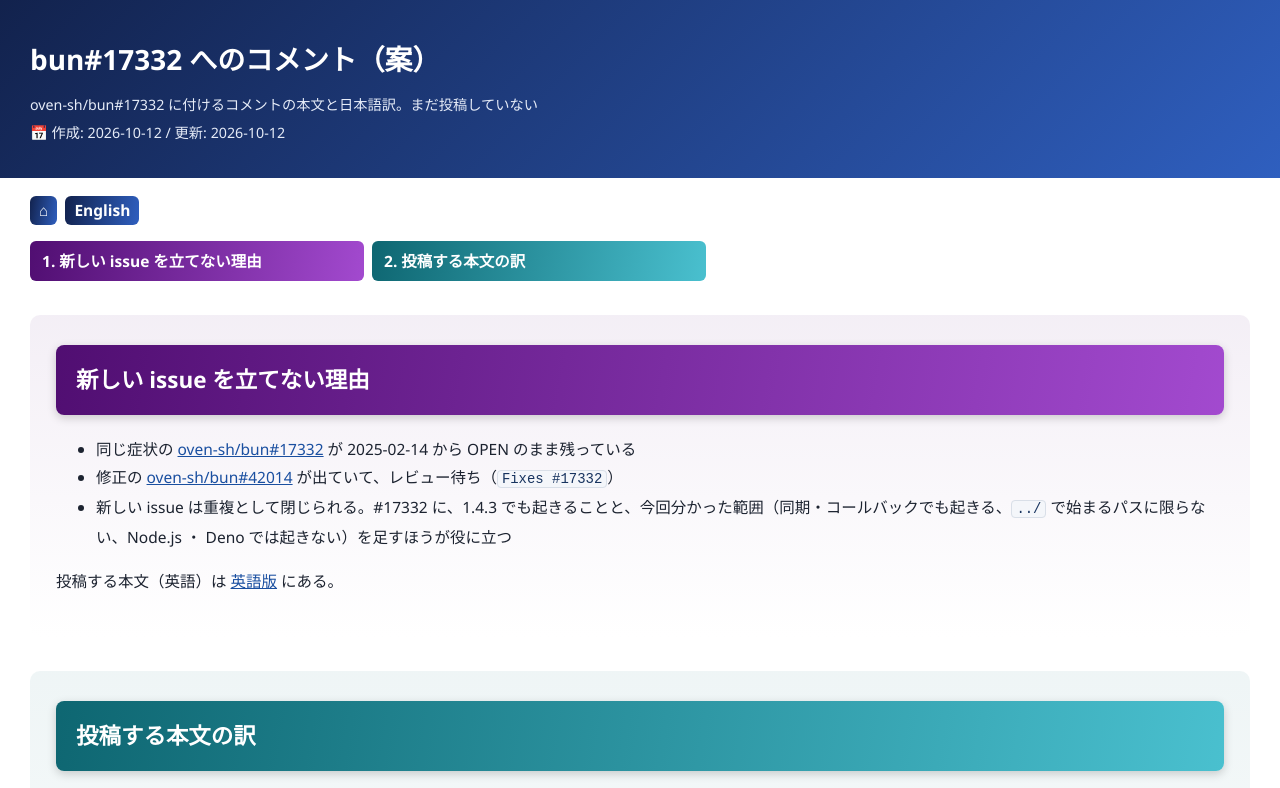
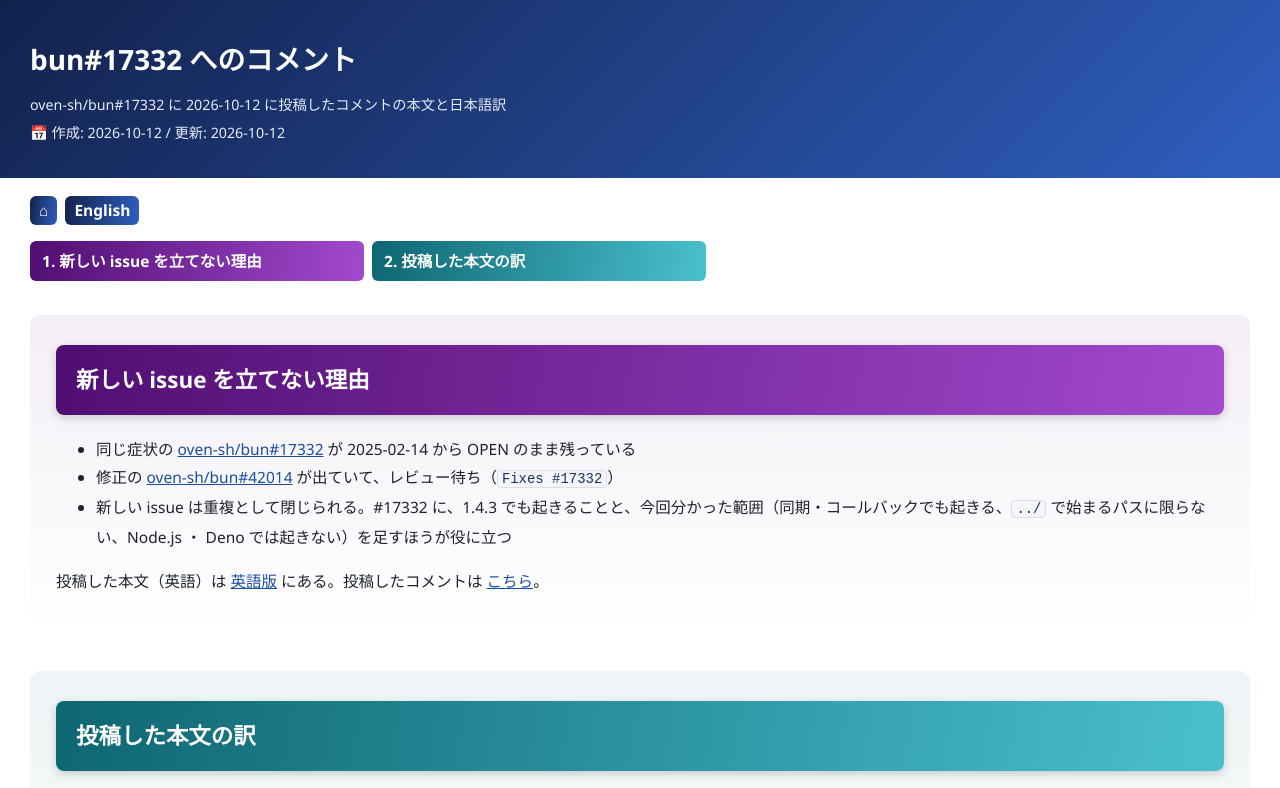
Before and after one commit to LightSpeedC/20261012-bun-mkdir-recursive-problem, a plain HTML site: page issue/bun-17332-comment-JP.html in a window 1280 px wide. Shown: the top 788 px of the page. Drawn offline with Linux system fonts and the light colour scheme.

Commit message:
bun#17332 へのコメント投稿を資料に反映

```diff
--- a/issue/bun-17332-comment-JP.html
+++ b/issue/bun-17332-comment-JP.html
@@ -3,7 +3,7 @@
 <head>
 <meta charset="utf-8">
 <meta name="viewport" content="width=device-width, initial-scale=1">
-<title>bun#17332 へのコメント（案）</title>
+<title>bun#17332 へのコメント</title>
 <style>
 :root {
 	--navy1: #12224d; --navy2: #2f5fbf; --ink: #1c2330; --ink-soft: #4a5568;
@@ -47,8 +47,8 @@
 </head>
 <body>
 <div class="titlebar"><div class="inner">
-<h1>bun#17332 へのコメント（案）</h1>
-<p class="lead">oven-sh/bun#17332 に付けるコメントの本文と日本語訳。まだ投稿していない</p>
+<h1>bun#17332 へのコメント</h1>
+<p class="lead">oven-sh/bun#17332 に 2026-10-12 に投稿したコメントの本文と日本語訳</p>
 <p class="date">📅 作成: 2026-10-12 / 更新: 2026-10-12</p>
 </div></div>
 
@@ -57,7 +57,7 @@
 
 <nav class="toc"><ol>
 <li class="ch01"><a href="#ch01">新しい issue を立てない理由</a></li>
-<li class="ch02"><a href="#ch02">投稿する本文の訳</a></li>
+<li class="ch02"><a href="#ch02">投稿した本文の訳</a></li>
 </ol></nav>
 
 <section class="ch01" id="ch01">
@@ -67,11 +67,11 @@
 <li>修正の <a href="https://github.com/oven-sh/bun/pull/42014">oven-sh/bun#42014</a> が出ていて、レビュー待ち（<code>Fixes #17332</code>）</li>
 <li>新しい issue は重複として閉じられる。#17332 に、1.4.3 でも起きることと、今回分かった範囲（同期・コールバックでも起きる、<code>../</code> で始まるパスに限らない、Node.js ・ Deno では起きない）を足すほうが役に立つ</li>
 </ul>
-<p>投稿する本文（英語）は <a href="bun-17332-comment.html">英語版</a> にある。</p>
+<p>投稿した本文（英語）は <a href="bun-17332-comment.html">英語版</a> にある。投稿したコメントは <a href="https://github.com/oven-sh/bun/issues/17332#issuecomment-6118179563">こちら</a>。</p>
 </section>
 
 <section class="ch02" id="ch02">
-<h1>投稿する本文の訳</h1>
+<h1>投稿した本文の訳</h1>
 <ul>
 <li>Bun 1.4.3（c6da4a4d3）、Windows 11 10.0.26300 x64 でまだ再現する</li>
 <li><code>fs/promises</code> だけではない。<code>fs.mkdirSync</code> ・ <code>fs.promises.mkdir</code> ・ コールバックの <code>fs.mkdir</code> のすべてで <code>EEXIST</code> になる</li>
```
Also changed, not shown: README-JP.html (+1 -1 lines), README.html (+1 -1 lines), issue/bun-17332-comment.html (+4 -4 lines), research/mkdir-eexist-results-JP.html (+1 -1 lines), research/mkdir-eexist-results.html (+1 -1 lines), 6 other files.
